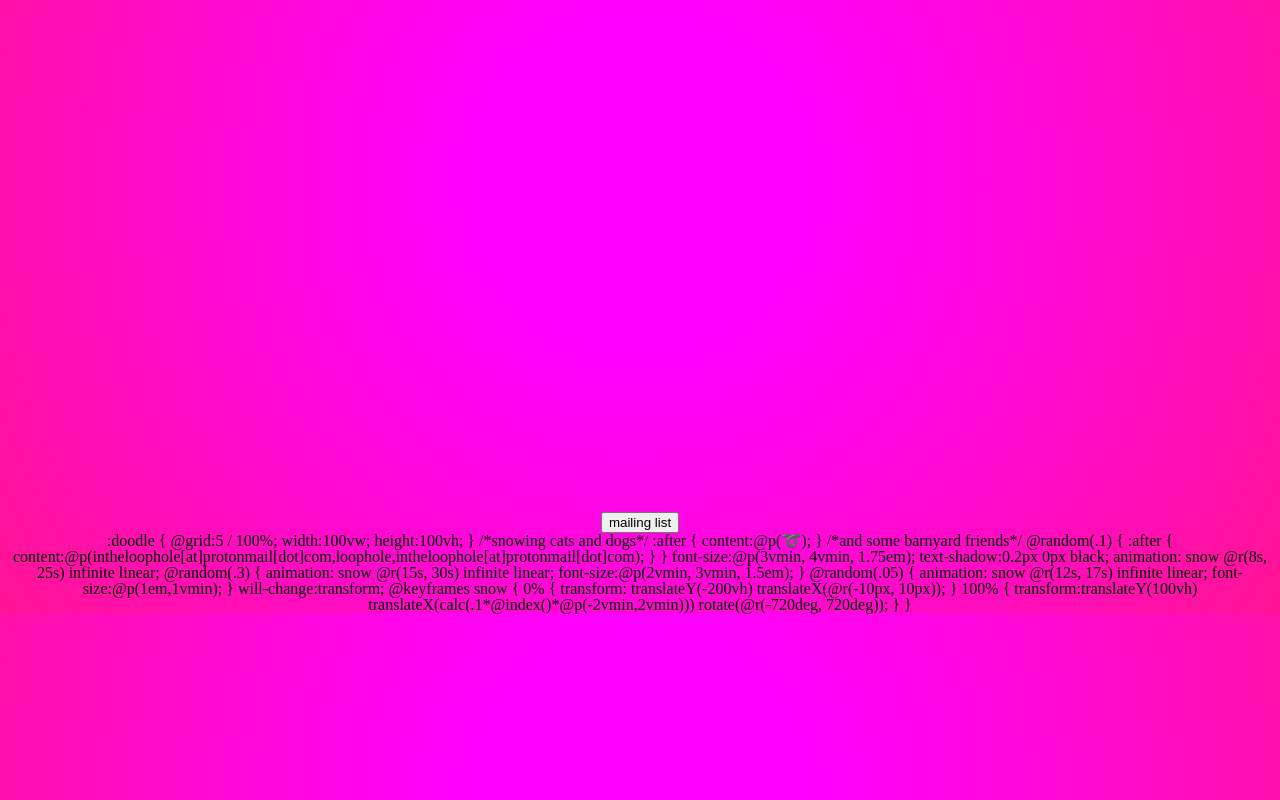
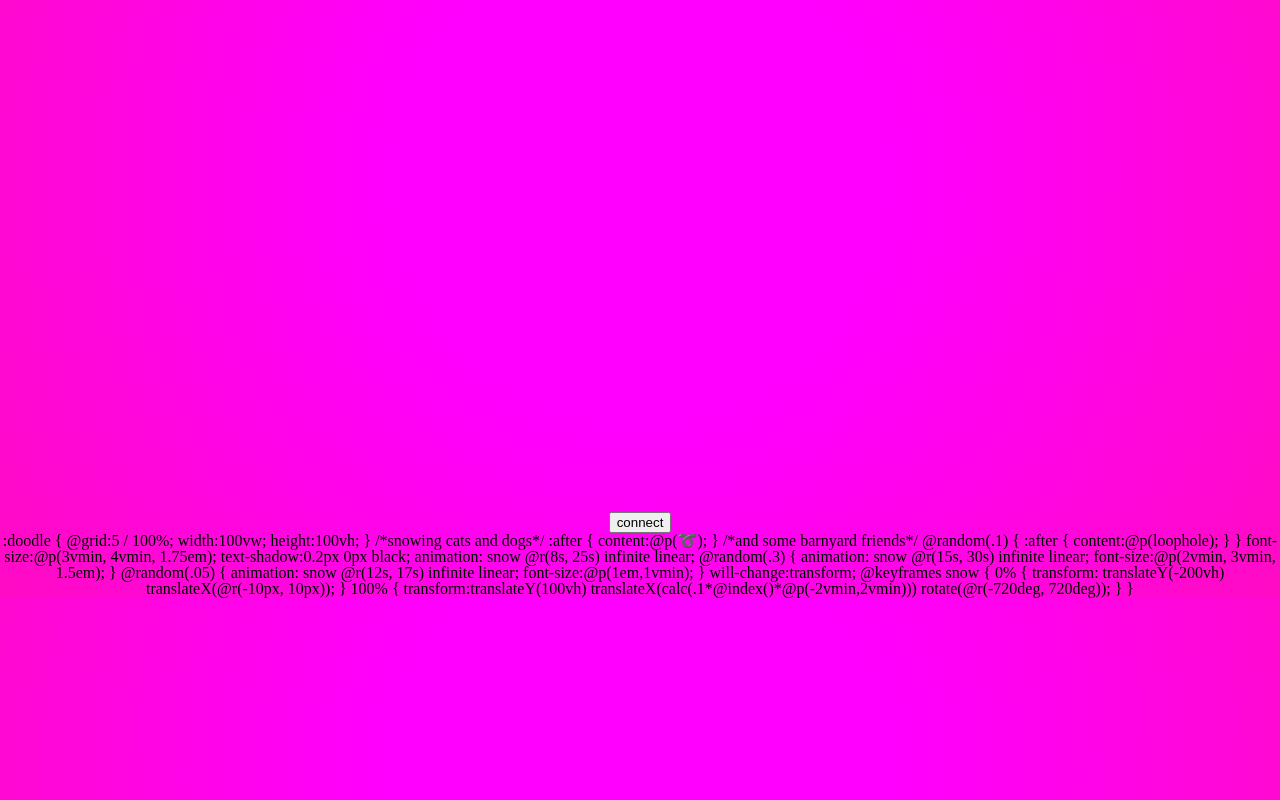
Before and after one commit to intheloophole/loophole, a plain HTML site: page index.html in a window 1280 px wide. Drawn offline with nearby package versions, Linux system fonts and the light colour scheme.

Commit message:
Add files via upload

```diff
--- a/index.html
+++ b/index.html
@@ -6,15 +6,15 @@
       <meta http-equiv="Content-Type" content="text/html; charset=utf-8" />
     <meta name="viewport" content="width=device-width, initial-scale=1.0"><link rel="stylesheet" href="https://cdnjs.cloudflare.com/ajax/libs/meyer-reset/2.0/reset.min.css">
 <link rel="stylesheet" href="./style.css">
-
+<link rel="shortcut icon" type="image/png" href="/faviemoj.png"/>
 </head>
 <body>
 <!-- partial:index.partial.html -->
 <br><br><br><br><br><br><br><br><br><br><br><br><br><br><br><br><br><br><br><br><br><br><br><br><br><br><br><br><br><br><br><br><centre><div id="mc_embed_signup">
-<form action="https://lol.us4.list-manage.com/subscribe/post?u=db8aa828b6456cd1ea0dd5522&amp;id=7635b9aa10" method="post" id="mc-embedded-subscribe-form" name="mc-embedded-subscribe-form" class="validate" target="_blank" novalidate>
+<form action="https://docs.google.com/forms/d/e/1FAIpQLSeDx_IkQcw2tg6IEaUgFtcK0WyicxLw2XOSKz2VH7Jh258jOQ/viewform?usp=sf_link" target="_blank">
     <div id="mc_embed_signup_scroll">
     <div style="position: absolute; left: -5000px;" aria-hidden="true"><input type="text" name="b_db8aa828b6456cd1ea0dd5522_7635b9aa10" tabindex="-1" value=""></div>
-    <div class="clear"><input type="submit" value="mailing list" name="subscribe" id="mc-embedded-subscribe" class="button"></div>
+    <div class="clear"><input type="submit" value="connect" name="subscribe" id="mc-embedded-subscribe" class="button"></div>
     </div>
 </form>
 </div>
@@ -32,7 +32,7 @@
    /*and some barnyard friends*/
   @random(.1) {
      :after {
-      content:@p(intheloophole[at]protonmail[dot]com,loophole,intheloophole[at]protonmail[dot]com);
+      content:@p(loophole);
       }
   }
 
--- a/style.css
+++ b/style.css
@@ -1,5 +1,5 @@
 body {
-  background: radial-gradient(100vmin circle at 50% 30%, #FF00FF 20%, 60%, #FF1493 97%, #FFB6C1 100%);
+  background: radial-gradient(150vmin circle at 50% 30%, #FF00FF 20%, 60%, #FF1493 97%, #FFB6C1 100%);
   text-align: center;
   overflow: hidden;
   filter: sepia(0%);
```
